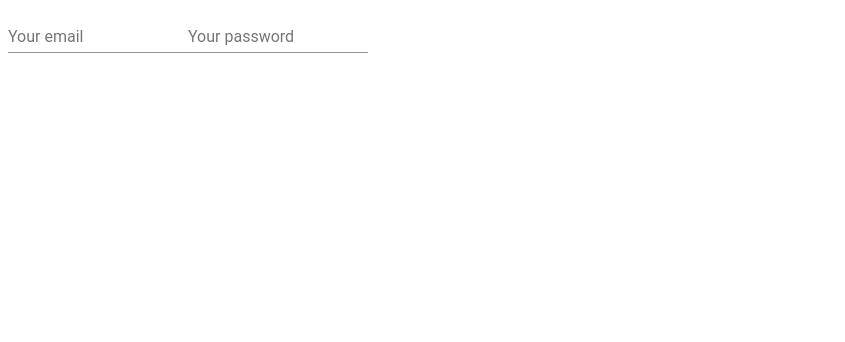
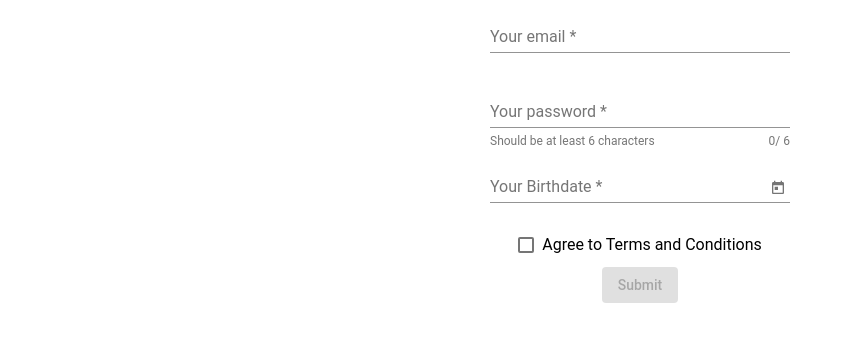
Before and after one commit to sandeepkamathkr/fitness-tracker, an Angular app: page /signup in a window 1280 px wide. Shown: the top 342 px of the page, without its empty margins (0-845 px from the left). Built offline with nearby package versions, Linux system fonts and the light colour scheme.

Commit message:
signup page done with validation and forms

```diff
--- a/src/app/app.module.ts
+++ b/src/app/app.module.ts
@@ -12,6 +12,8 @@
 import {NewTrainingComponent} from './training/new-training/new-training.component';
 import {PastTrainingComponent} from './training/past-training/past-training.component';
 import {WelcomeComponent} from './welcome/welcome.component';
+import {FlexLayoutModule} from "@angular/flex-layout";
+import {FormsModule, NgForm} from "@angular/forms";
 
 @NgModule({
   declarations: [
@@ -28,7 +30,9 @@
     BrowserModule,
     AppRoutingModule,
     BrowserAnimationsModule,
-    MaterialModule
+    MaterialModule,
+    FlexLayoutModule,
+    FormsModule
   ],
   providers: [],
   bootstrap: [AppComponent]
--- a/src/app/auth/signup/signup.component.css
+++ b/src/app/auth/signup/signup.component.css
@@ -0,0 +1,3 @@
+mat-form-field {
+  width: 300px;
+}
--- a/src/app/auth/signup/signup.component.html
+++ b/src/app/auth/signup/signup.component.html
@@ -1,10 +1,37 @@
-<section>
-  <form>
+<section class="signup-form">
+  <form fxLayout="column" fxLayoutAlign="center center" fxLayoutGap="10px" #f="ngForm" (ngSubmit)="onSubmit(f)">
     <mat-form-field>
-      <input type="email" matInput placeholder="Your email">
+      <input
+        type="email"
+        matInput
+        placeholder="Your email"
+        ngModel
+        name="email"
+        email
+        required
+        #emailInput="ngModel">
+      <mat-error *ngIf="emailInput.hasError('required')">Field must not be empty</mat-error>
+      <mat-error *ngIf="!emailInput.hasError('required')">E-mail is invalid</mat-error>
+    </mat-form-field>
+    <mat-form-field hintLabel="Should be at least 6 characters">
+      <input
+        type="password"
+        matInput
+        placeholder="Your password"
+        ngModel
+        name="password"
+        required
+        minlength="6"
+        #pwInput="ngModel">
+      <mat-hint align="end">{{pwInput.value?.length}}/ 6</mat-hint>
+      <mat-error>Has to be atleast 6 characters long.</mat-error>
     </mat-form-field>
     <mat-form-field>
-      <input type="password" matInput placeholder="Your password">
+      <input matInput [matDatepicker]="picker" placeholder="Your Birthdate" [max]="maxDate" ngModel name="birthDate" required>
+      <mat-datepicker-toggle [for]="picker" matSuffix></mat-datepicker-toggle>
+      <mat-datepicker #picker></mat-datepicker>
     </mat-form-field>
+    <mat-checkbox ngModel name="agree" required color="primary">Agree to Terms and Conditions</mat-checkbox>
+    <button type="submit" mat-raised-button color="primary" [disabled]="f.invalid">Submit</button>
   </form>
 </section>
--- a/src/app/auth/signup/signup.component.ts
+++ b/src/app/auth/signup/signup.component.ts
@@ -1,4 +1,5 @@
 import { Component, OnInit } from '@angular/core';
+import {NgForm} from "@angular/forms";
 
 @Component({
   selector: 'app-signup',
@@ -7,9 +8,15 @@
 })
 export class SignupComponent implements OnInit {
 
+  maxDate: Date;
   constructor() { }
 
   ngOnInit(): void {
+    this.maxDate = new Date();
+    this.maxDate.setFullYear(this.maxDate.getFullYear() - 18);
   }
 
+  onSubmit (form: NgForm){
+
+  }
 }
```
Also changed, not shown: src/app/material.module.ts (+11 -2 lines).
